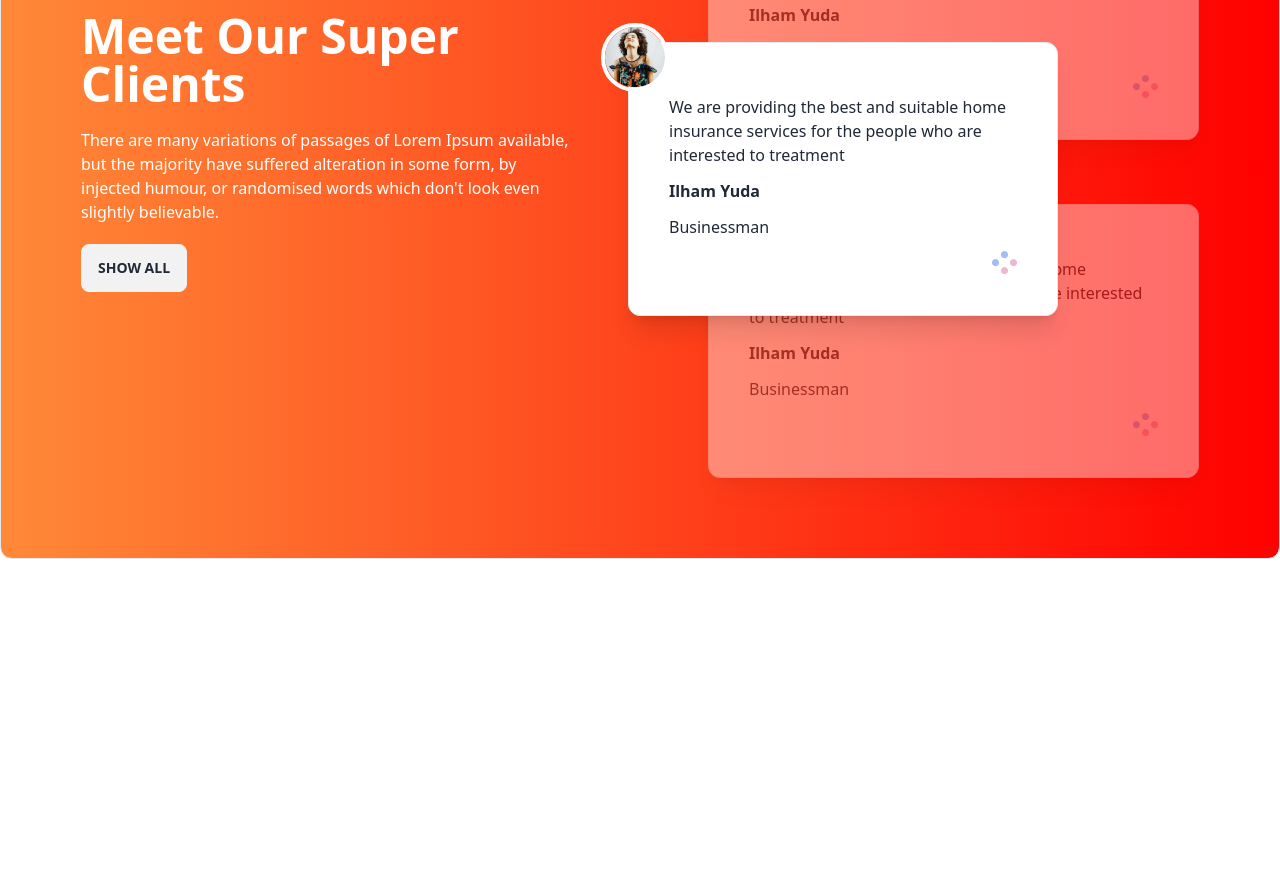
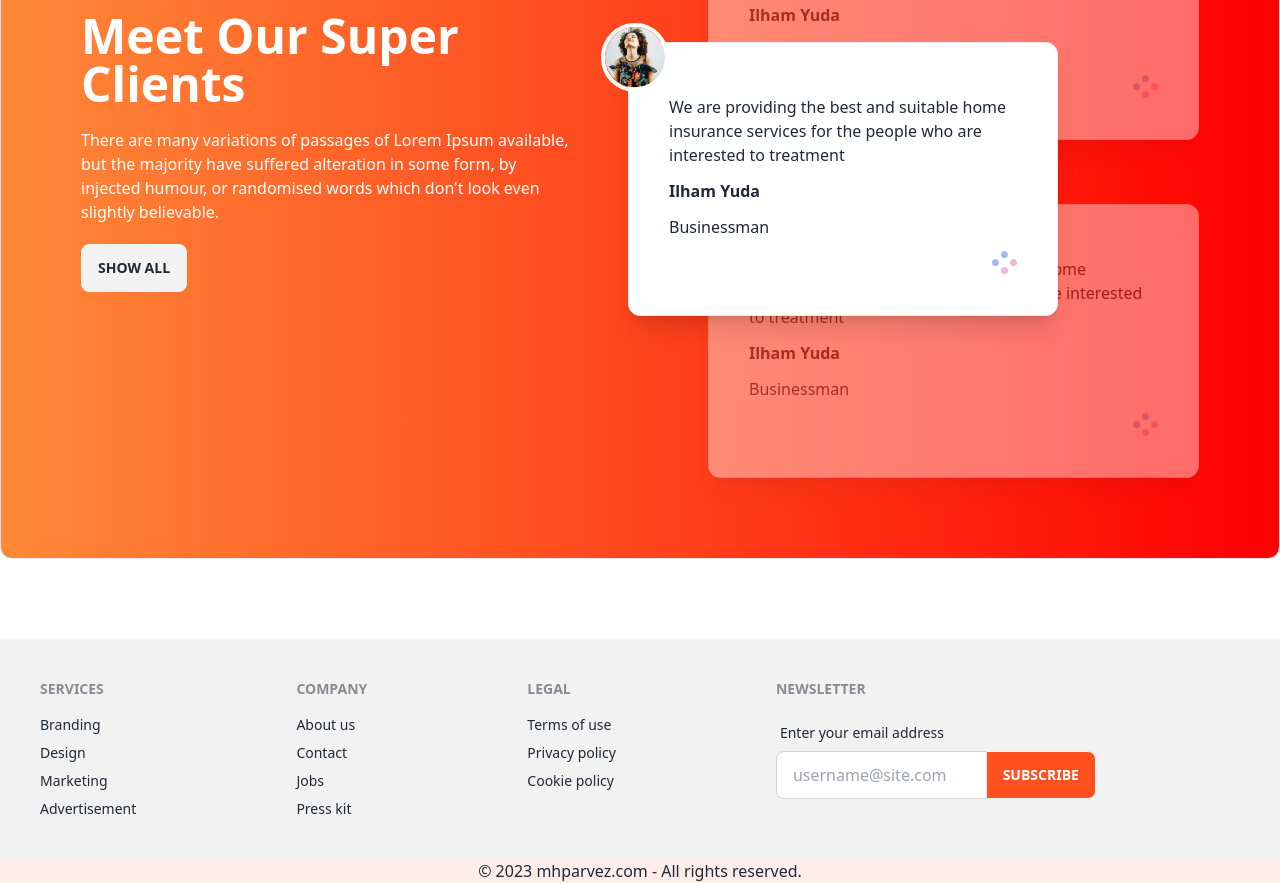
Before and after one commit to immhparvez/teashop, a plain HTML site: page index.html in a window 1280 px wide. Shown: the part 2121-3004 px from the top of the page. Before the commit the page ends 2760 px from the top, so only its background shows below. Drawn offline with nearby package versions, Linux system fonts and the light colour scheme.

Commit message:
team shop website completed

```diff
--- a/index.html
+++ b/index.html
@@ -193,7 +193,9 @@
           class="container p-10 items-center lg:p-20 gap-14 flex flex-col lg:flex-row border rounded-xl mx-auto gra"
         >
           <div class="flex-1 space-y-5 lg:pr-20">
-            <h3 class="font-extrabold text-5xl text-white">Meet Our Super Clients</h3>
+            <h3 class="font-extrabold text-5xl text-white">
+              Meet Our Super Clients
+            </h3>
             <p class="font-medium text-white">
               There are many variations of passages of Lorem Ipsum available,
               but the majority have suffered alteration in some form, by
@@ -203,10 +205,16 @@
             <button class="btn">Show All</button>
           </div>
           <!-- review section -->
-          <div class="flex-1 mt-10 relative ">
+          <div class="flex-1 mt-10 relative">
             <!-- first review -->
-            <div class="p-10 mb-48 lg:mb-16 opacity-40 space-y-3 relative shadow-xl bg-white border rounded-xl">
-              <img src="images/client.png" class="absolute border-4 border-white rounded-full -left-7 -top-5" alt="" />
+            <div
+              class="p-10 mb-48 lg:mb-16 opacity-40 space-y-3 relative shadow-xl bg-white border rounded-xl"
+            >
+              <img
+                src="images/client.png"
+                class="absolute border-4 border-white rounded-full -left-7 -top-5"
+                alt=""
+              />
               <p>
                 We are providing the best and suitable home insurance services
                 for the people who are interested to treatment
@@ -214,12 +222,18 @@
               <h4 class="font-bold">Ilham Yuda</h4>
               <p class="font-medium">Businessman</p>
               <div class="flex justify-end">
-                <img src="images/circles.png" class="" alt="">
+                <img src="images/circles.png" class="" alt="" />
               </div>
             </div>
             <!-- active review -->
-            <div class="p-10 space-y-3 absolute top-44 lg:-left-20 lg:w-[430px] shadow-xl bg-white border rounded-xl z-50">
-              <img src="images/client.png" class="absolute border-4 border-white rounded-full -left-7 -top-5" alt="" />
+            <div
+              class="p-10 space-y-3 absolute top-44 lg:-left-20 lg:w-[430px] shadow-xl bg-white border rounded-xl z-50"
+            >
+              <img
+                src="images/client.png"
+                class="absolute border-4 border-white rounded-full -left-7 -top-5"
+                alt=""
+              />
               <p>
                 We are providing the best and suitable home insurance services
                 for the people who are interested to treatment
@@ -227,12 +241,18 @@
               <h4 class="font-bold">Ilham Yuda</h4>
               <p class="font-medium">Businessman</p>
               <div class="flex justify-end">
-                <img src="images/circles.png" class="" alt="">
+                <img src="images/circles.png" class="" alt="" />
               </div>
             </div>
             <!-- last review -->
-            <div class="p-10  opacity-40 space-y-3 relative shadow-xl bg-white border rounded-xl">
-              <img src="images/client.png" class="absolute border-4 border-white rounded-full -left-7 -top-5" alt="" />
+            <div
+              class="p-10 opacity-40 space-y-3 relative shadow-xl bg-white border rounded-xl"
+            >
+              <img
+                src="images/client.png"
+                class="absolute border-4 border-white rounded-full -left-7 -top-5"
+                alt=""
+              />
               <p>
                 We are providing the best and suitable home insurance services
                 for the people who are interested to treatment
@@ -240,14 +260,61 @@
               <h4 class="font-bold">Ilham Yuda</h4>
               <p class="font-medium">Businessman</p>
               <div class="flex justify-end">
-                <img src="images/circles.png" class="" alt="">
+                <img src="images/circles.png" class="" alt="" />
               </div>
             </div>
           </div>
         </div>
       </section>
     </main>
-    <footer></footer>
+    <!-- footer start -->
+    <footer class="bg-[#FFEDE9]">
+     <div class="footer  container mx-auto p-10 bg-base-200 text-base-content">
+      <div>
+        <span class="footer-title">Services</span>
+        <a class="link link-hover">Branding</a>
+        <a class="link link-hover">Design</a>
+        <a class="link link-hover">Marketing</a>
+        <a class="link link-hover">Advertisement</a>
+      </div>
+      <div>
+        <span class="footer-title">Company</span>
+        <a class="link link-hover">About us</a>
+        <a class="link link-hover">Contact</a>
+        <a class="link link-hover">Jobs</a>
+        <a class="link link-hover">Press kit</a>
+      </div>
+      <div>
+        <span class="footer-title">Legal</span>
+        <a class="link link-hover">Terms of use</a>
+        <a class="link link-hover">Privacy policy</a>
+        <a class="link link-hover">Cookie policy</a>
+      </div>
+      <div>
+        <span class="footer-title">Newsletter</span>
+        <div class="form-control w-80">
+          <label class="label">
+            <span class="label-text">Enter your email address</span>
+          </label>
+          <div class="relative">
+            <input
+              type="text"
+              placeholder="username@site.com"
+              class="input input-bordered w-full pr-16"
+            />
+            <button
+              class="btn bg-[#FF5020] text-white absolute top-0 right-0 rounded-l-none"
+            >
+              Subscribe
+            </button>
+          </div>
+        </div>
+      </div>
+     </div>
+     <div class="text-center">
+      <p>© 2023 mhparvez.com  - All rights reserved.</p>
+     </div>
+    </footer>
     <script src="js/tailwind.config.js"></script>
   </body>
 </html>
```
